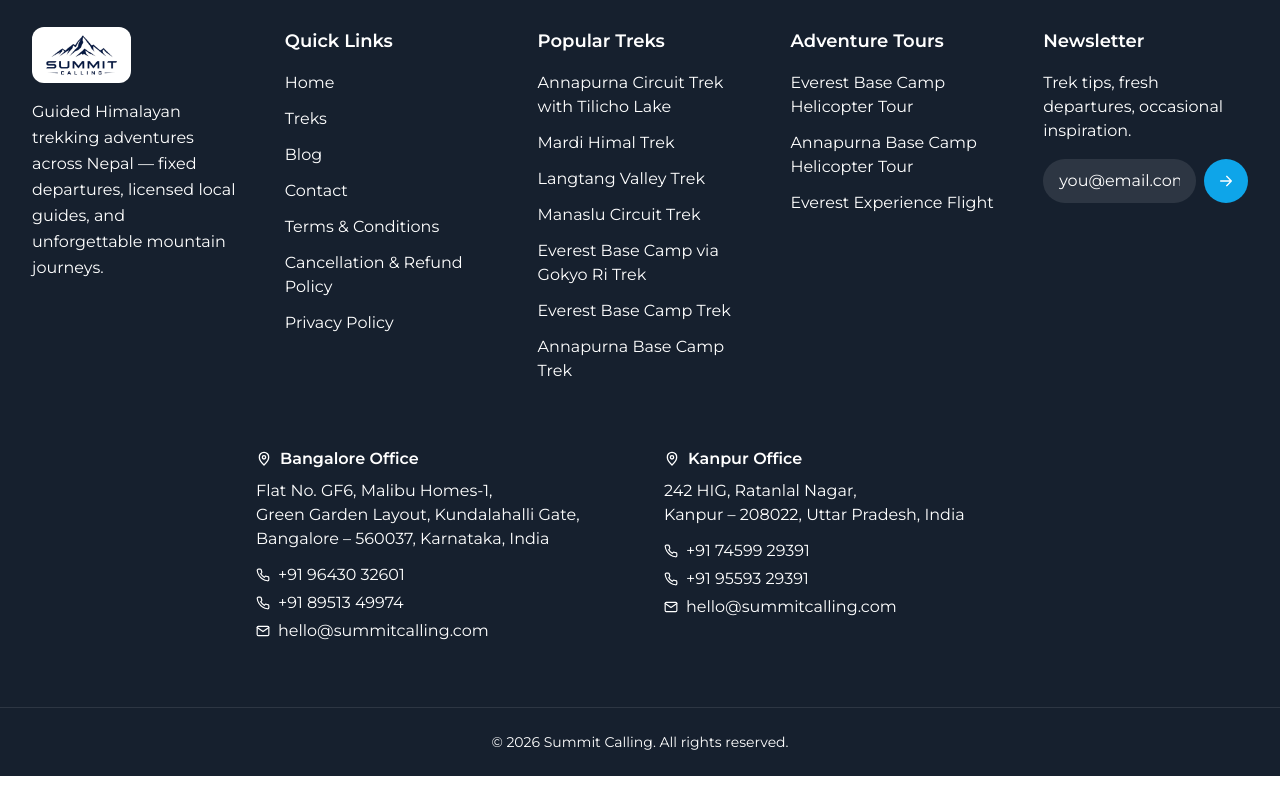
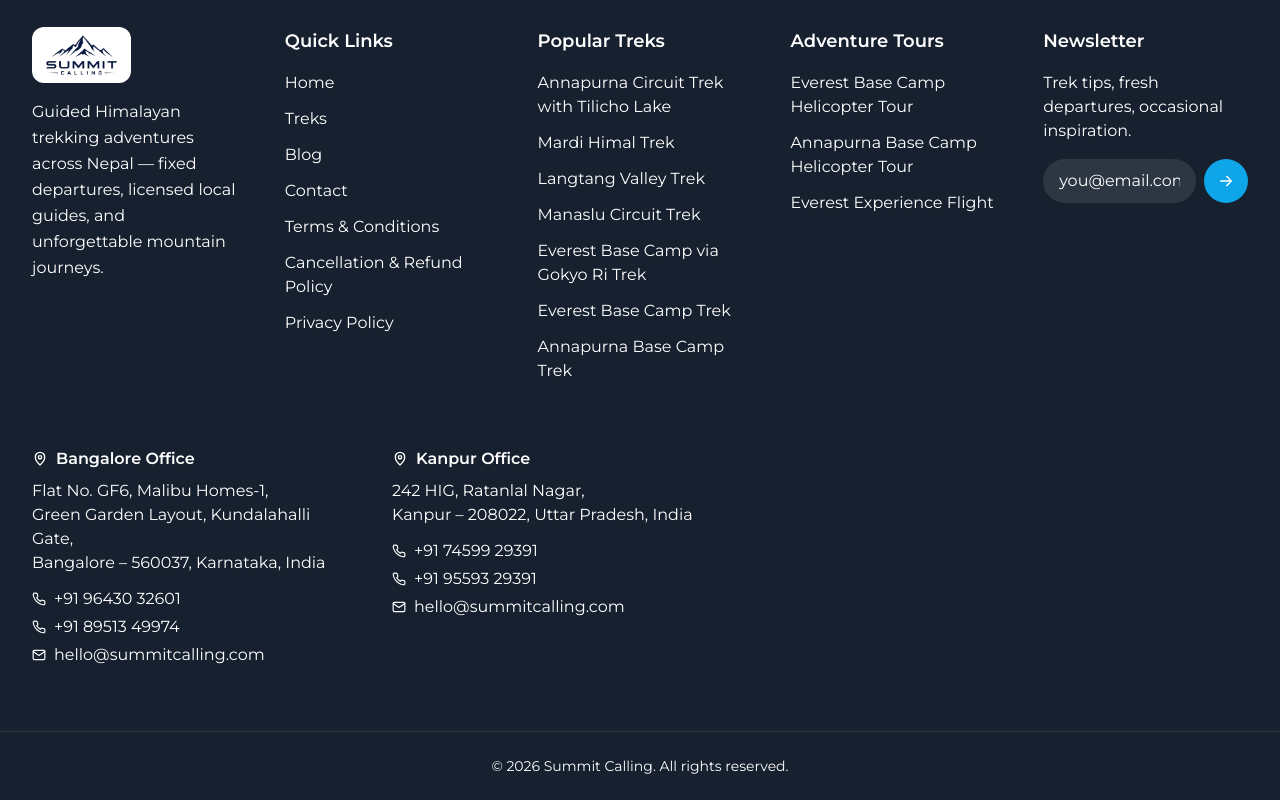
Before and after one commit to summitcalling/Website-, a Next.js app: page / in a window 1280 px wide. Shown: the part 6209-7009 px from the top of the page. Before the commit the page ends 6985 px from the top, so only its background shows below. Built offline with nearby package versions, Linux system fonts and the light colour scheme.

Commit message:
Left-align footer office blocks with rest of footer, revert hero mobile text to centered

```diff
--- a/src/components/Footer.js
+++ b/src/components/Footer.js
@@ -152,7 +152,7 @@ export default function Footer() {
         </div>
 
         <div className={`${CONTAINER} pb-16`}>
-        <div className="mx-auto grid max-w-3xl gap-12 sm:grid-cols-2">
+        <div className="grid gap-12 sm:grid-cols-2 lg:max-w-2xl">
           <div className="flex flex-col">
             <div className="flex items-center gap-2 text-base font-semibold text-white">
               <LocationIcon />
--- a/src/components/Hero.js
+++ b/src/components/Hero.js
@@ -54,7 +54,7 @@ export default function Hero() {
       />
       <div className="absolute inset-0 bg-gradient-to-t from-ink/65 via-ink/25 to-ink/5" />
 
-      <div className={`relative flex flex-1 items-start pt-20 sm:items-center sm:pt-0 w-full ${CONTAINER}`}>
+      <div className={`relative flex flex-1 items-center w-full ${CONTAINER}`}>
         <div className="mx-auto flex w-full max-w-3xl flex-col items-center text-center">
           <p className="text-2xl font-semibold text-white sm:text-4xl">
             Adventure Starts Here
```
